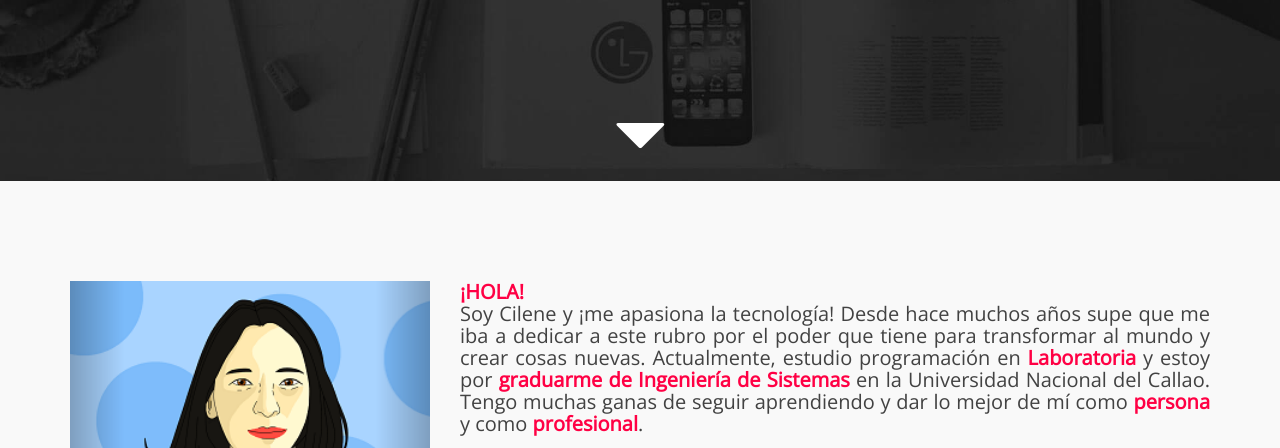
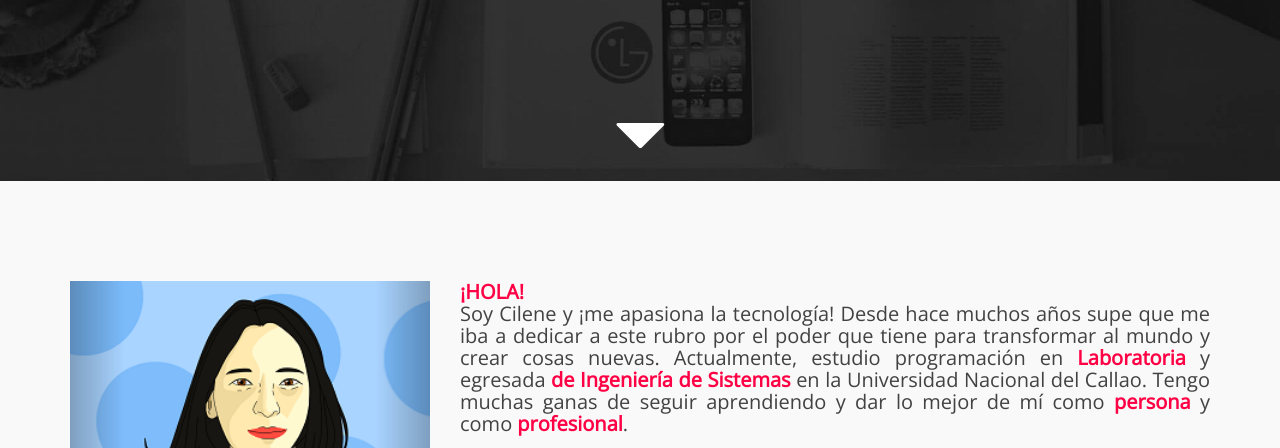
Before and after one commit to cilenedv/miportafolio, a plain HTML site: page index.html in a window 1280 px wide. Shown: the part 481-929 px from the top of the page. Drawn offline with nearby package versions, Linux system fonts and the light colour scheme; a web font is replaced by a local one.

Commit message:
Update index.html

```diff
--- a/index.html
+++ b/index.html
@@ -94,7 +94,7 @@
             </div>
         </div>
         <div class="col-xs-12 col-sm-8 col-md-8" >
-           <h3 class="sobremi"><span class="letra">¡HOLA! <br> </span>Soy Cilene y ¡me apasiona la tecnología! Desde hace muchos años supe que me iba a dedicar a este rubro por el poder que tiene para transformar al mundo y crear cosas nuevas. Actualmente, estudio programación en <span class="letra">Laboratoria</span> y estoy por <span class="letra">graduarme de Ingeniería de Sistemas</span> en la Universidad Nacional del Callao. Tengo muchas ganas de seguir aprendiendo y dar lo mejor de mí como <span class="letra">persona</span> y como <span class="letra">profesional</span>.
+           <h3 class="sobremi"><span class="letra">¡HOLA! <br> </span>Soy Cilene y ¡me apasiona la tecnología! Desde hace muchos años supe que me iba a dedicar a este rubro por el poder que tiene para transformar al mundo y crear cosas nuevas. Actualmente, estudio programación en <span class="letra">Laboratoria</span> y egresada <span class="letra"> de Ingeniería de Sistemas</span> en la Universidad Nacional del Callao. Tengo muchas ganas de seguir aprendiendo y dar lo mejor de mí como <span class="letra">persona</span> y como <span class="letra">profesional</span>.
           </h3><br>
           <h3 class="text-left sobremi">Me gusta: <br><br>
             <span class="letra tlt">C</span>ompartir y adquirir conocimientos de forma <br>
```
